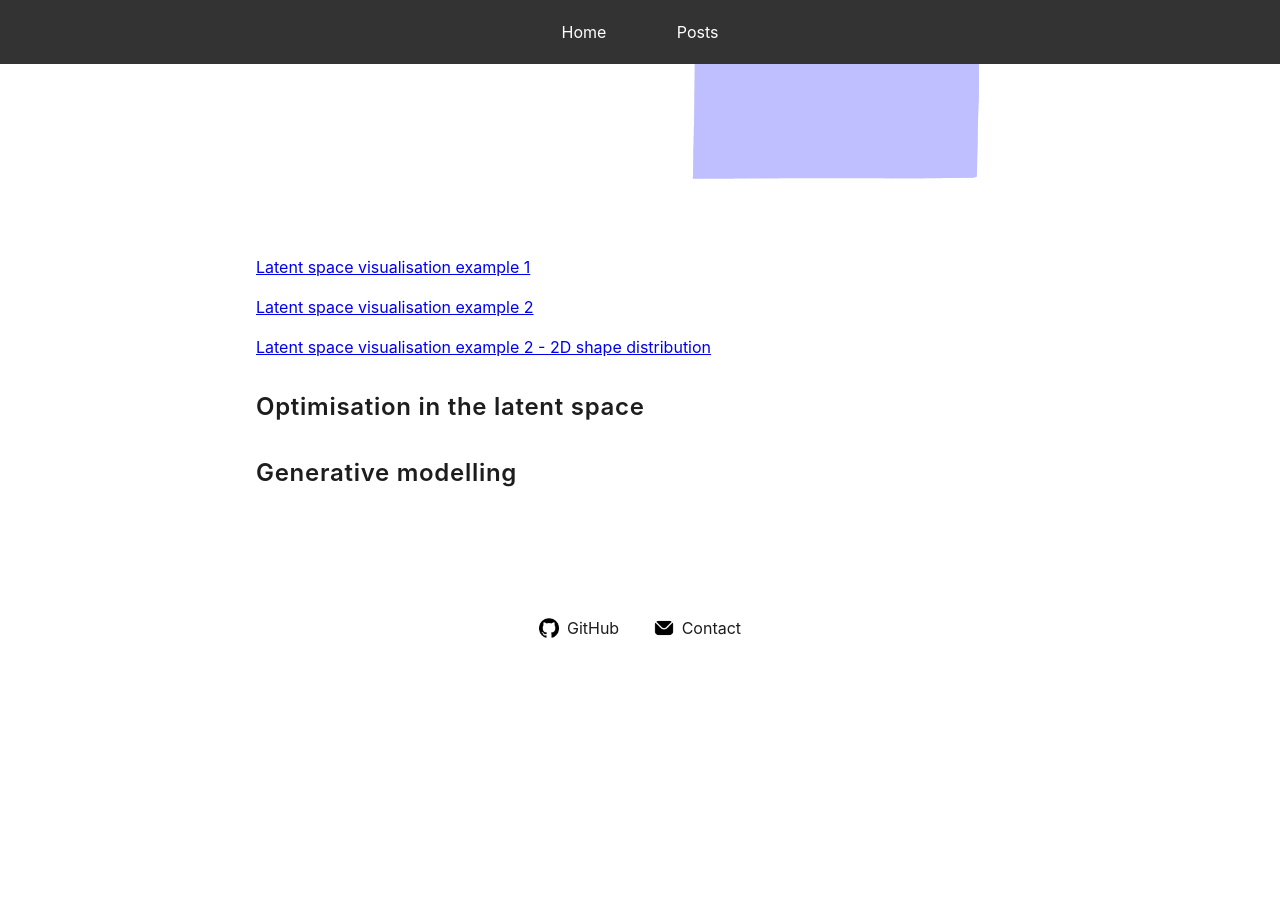
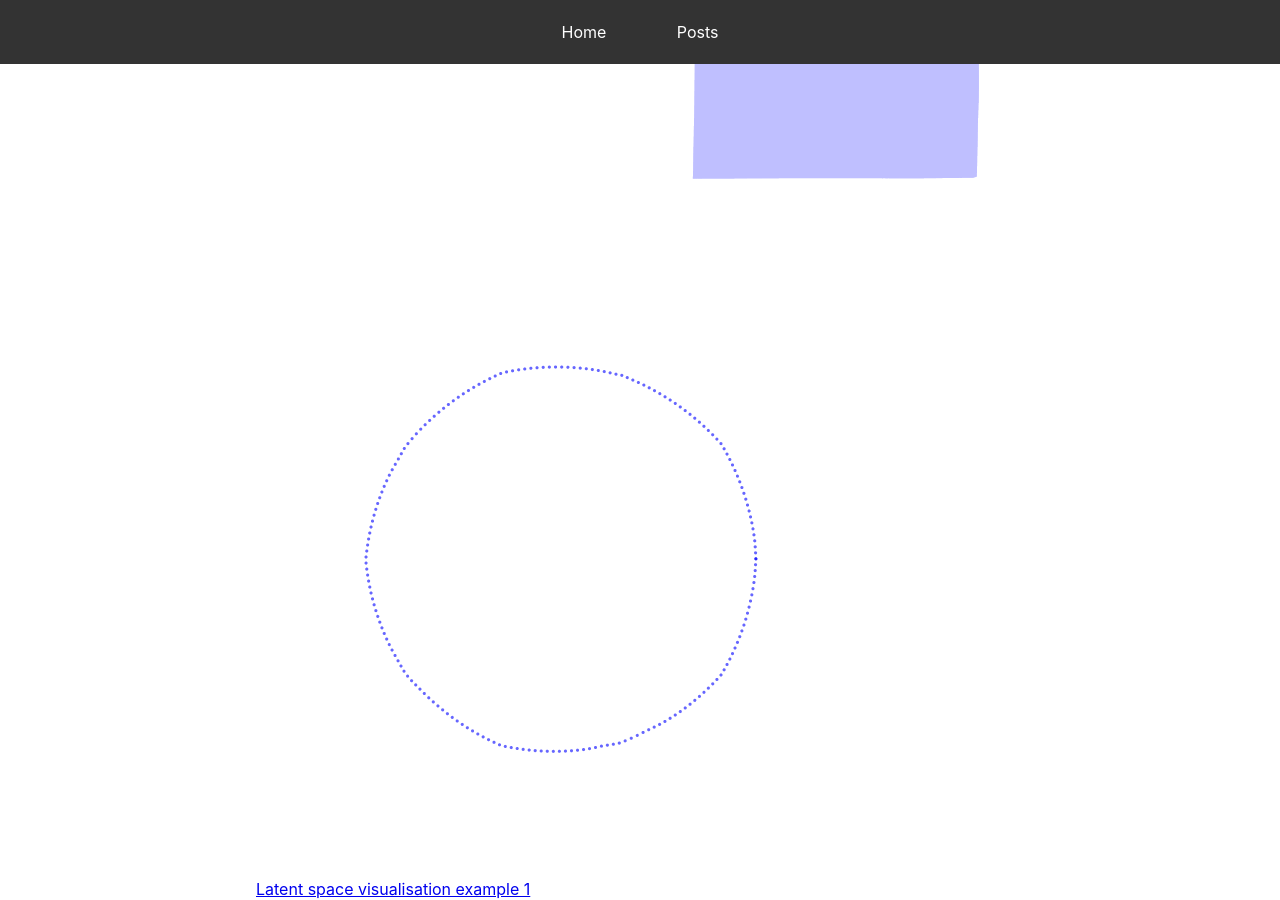
Before and after one commit to mark-hobbs/mark-hobbs.github.io, a Jekyll site: the page built from _posts/2025-01-20-autoencoders.md, in a window 1280 px wide and 900 px high, scrolled down 5221 px. Built offline with Jekyll 4.4.1, drawn with Linux system fonts in a browser that asks for light colours; before the commit the page ends 5875 px from its top, so only the background shows below that.

Commit message:
New animation

```diff
--- a/_posts/2025-01-20-autoencoders.md
+++ b/_posts/2025-01-20-autoencoders.md
@@ -196,6 +196,8 @@ def loss_function(self, reconstructed_x, x, mean, logvar, beta=1.0):
 
 ![](/assets/images/latent-space-visualisation.gif)
 
+![](/assets/images/latent-space-points.gif)
+
 [Latent space visualisation example 1](https://medium.com/@outerrencedl/a-simple-autoencoder-and-latent-space-visualization-with-pytorch-568e4cd2112a)
 
 [Latent space visualisation example 2](https://towardsdatascience.com/difference-between-autoencoder-ae-and-variational-autoencoder-vae-ed7be1c038f2)
```
Also changed, not shown: assets/images/latent-space-points.gif (added).
